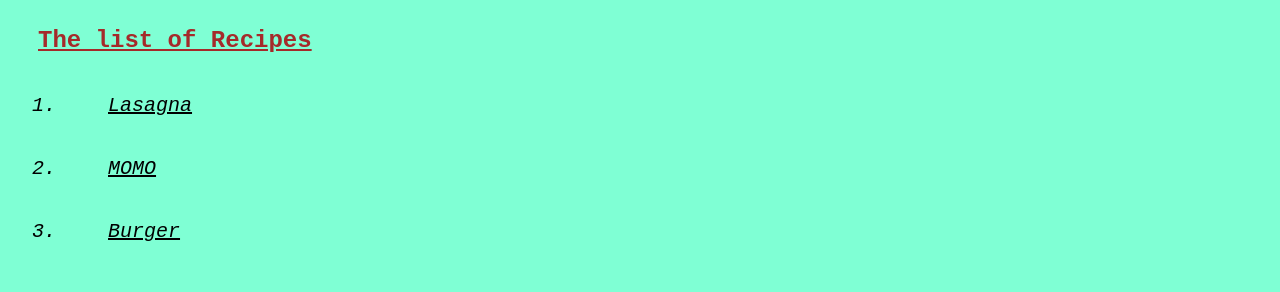
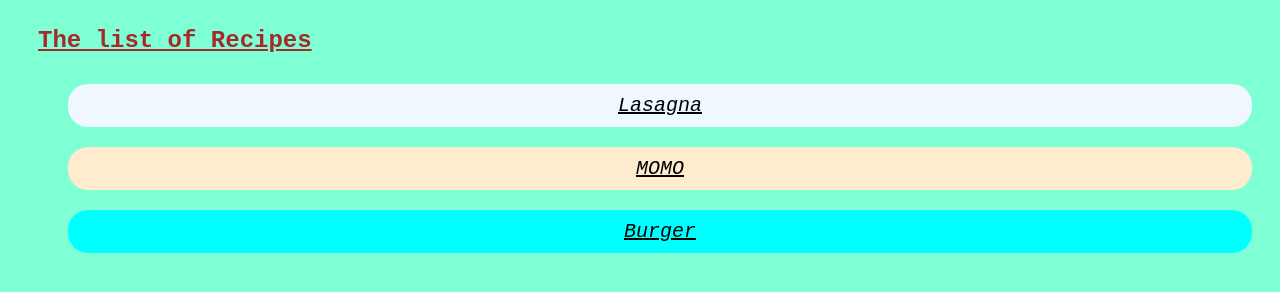
Before and after one commit to PuspaGithub/odin-recipes, a plain HTML site: page index.html in a window 1280 px wide. Shown: the part 164-456 px from the top of the page. Drawn offline with Linux system fonts and the light colour scheme.

Commit message:
finished the css part for llanding page now will move on to other pages

```diff
--- a/recipes/style/styles.css
+++ b/recipes/style/styles.css
@@ -1,6 +1,9 @@
 body {
     background-color: aquamarine;
     font-family: 'Courier New', Courier, monospace;
+}
+ol {
+    list-style-type: none;
 }
 
 .topic {
@@ -28,4 +31,19 @@ body {
     text-decoration: underline;
     margin: 20px;
     padding: 10px;
+    text-align: center;
+    border-radius: 20px;
+
 }
+
+.lasagna {
+    background-color: aliceblue;
+}
+
+.momo {
+    background-color: blanchedalmond;
+}
+
+.burger {
+    background-color: aqua;
+}
```
